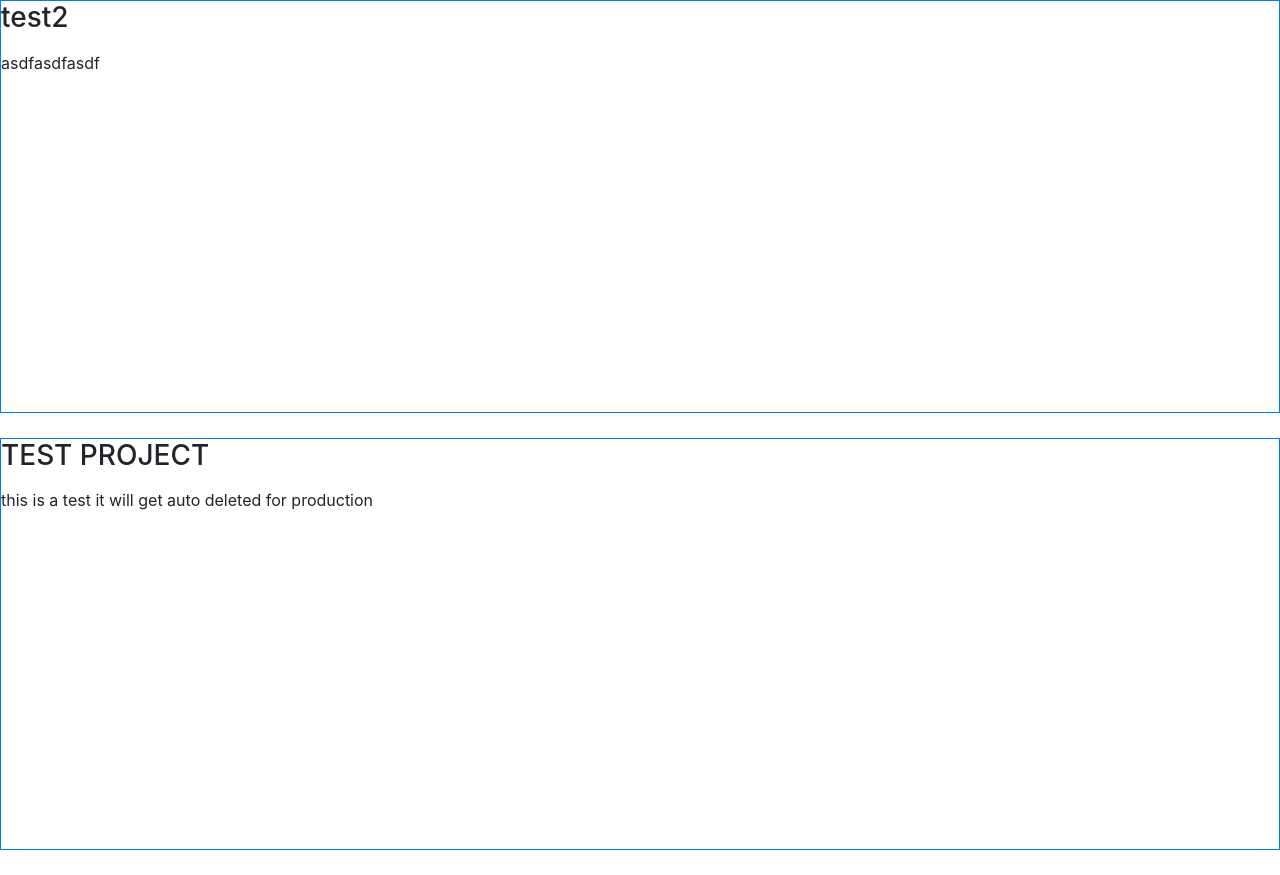
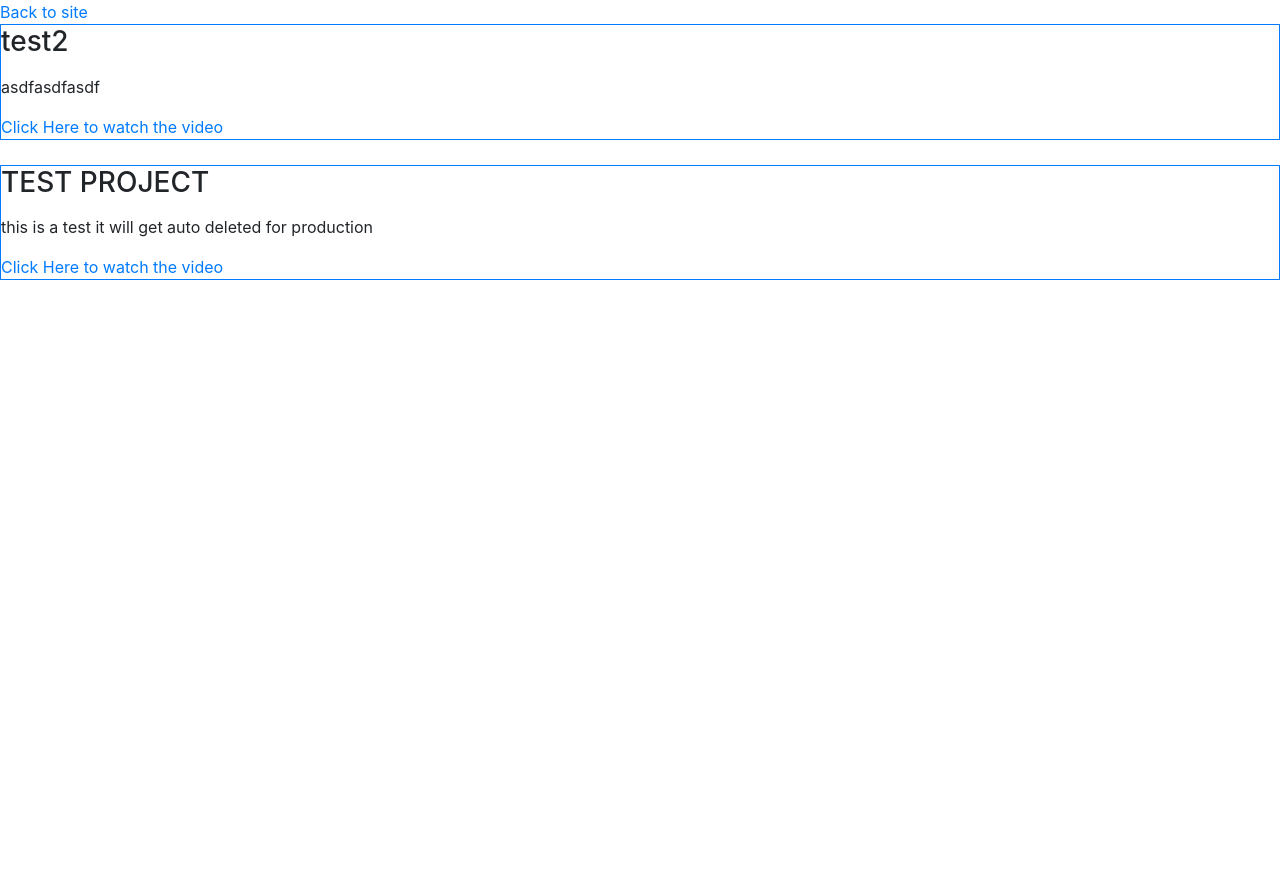
Before and after one commit to cowingtonpost1/greenway_kindergarten, a Django app: page /projects/R/ in a window 1280 px wide. After the commit the page ends 280 px from the top, so only its background shows below. Run offline with Django 3.2, Linux system fonts and the light colour scheme; data comes from the database, SQL or seed files in the repository; some libraries are stand-ins or nearby versions.

Commit message:
removed iframes and added links + added back to site

```diff
--- a/blog/templates/blog/projects.html
+++ b/blog/templates/blog/projects.html
@@ -17,12 +17,12 @@
         </div>
       {% endfor %}
     {% endif %}
-    {% block content %}{% endblock %}
+    <a href="https://sites.google.com/beaverton.k12.or.us/greenwaykindergarten/home">Back to site</a>
     {% for project in Projects %}
         <div class="border border-primary article-container" style="margin-bottom:25px;">
                         <h3>{{ project.title}}</h3>
                         <p>{{ project.content | linebreaks }}</p>
-                        <iframe width="560" height="315" src="{{ project.video }}" frameborder="0" allow="accelerometer; autoplay; encrypted-media; gyroscope; picture-in-picture" allowfullscreen></iframe>
+                        <a href="{{ project.video }}">Click Here to watch the video</a>
         </div>
     {% endfor %}
     </div>
--- a/web_site/settings.py
+++ b/web_site/settings.py
@@ -22,7 +22,8 @@
 # See https://docs.djangoproject.com/en/3.0/howto/deployment/checklist/
 
 # WARNING WARNING: keep the secret key used in production secret!
-SECRET_KEY = 'qa$@7(bh+e$!ra5s!lk7ak8zsbx_y@w+&0q_hu5(_2-xecf34j'
+# SECRET_KEY = 'qa$@7(bh+e$!ra5s!lk7ak8zsbx_y@w+&0q_hu5(_2-xecf34j'
+SECRET_KEY = os.environ.get('secret_key')
 
 # SECURITY WARNING: don't run with debug turned on in production!
 DEBUG = True
```
